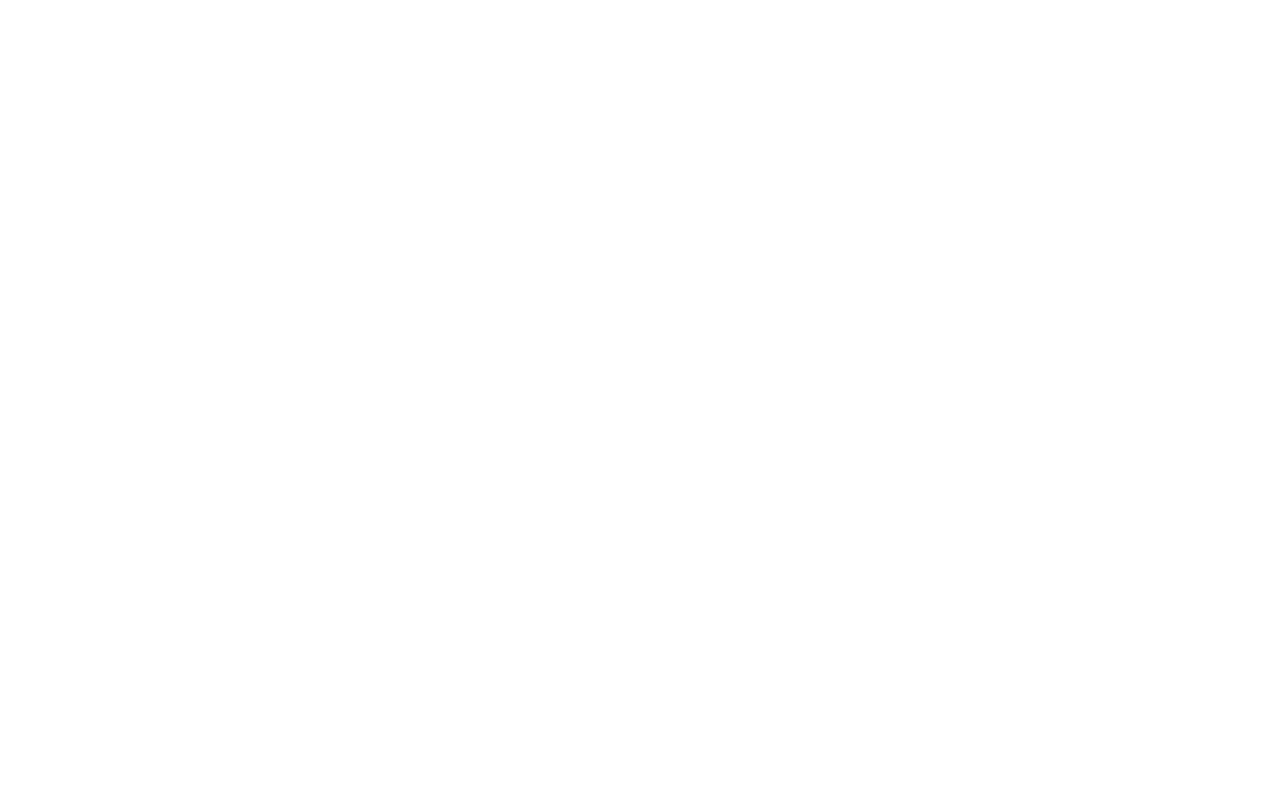
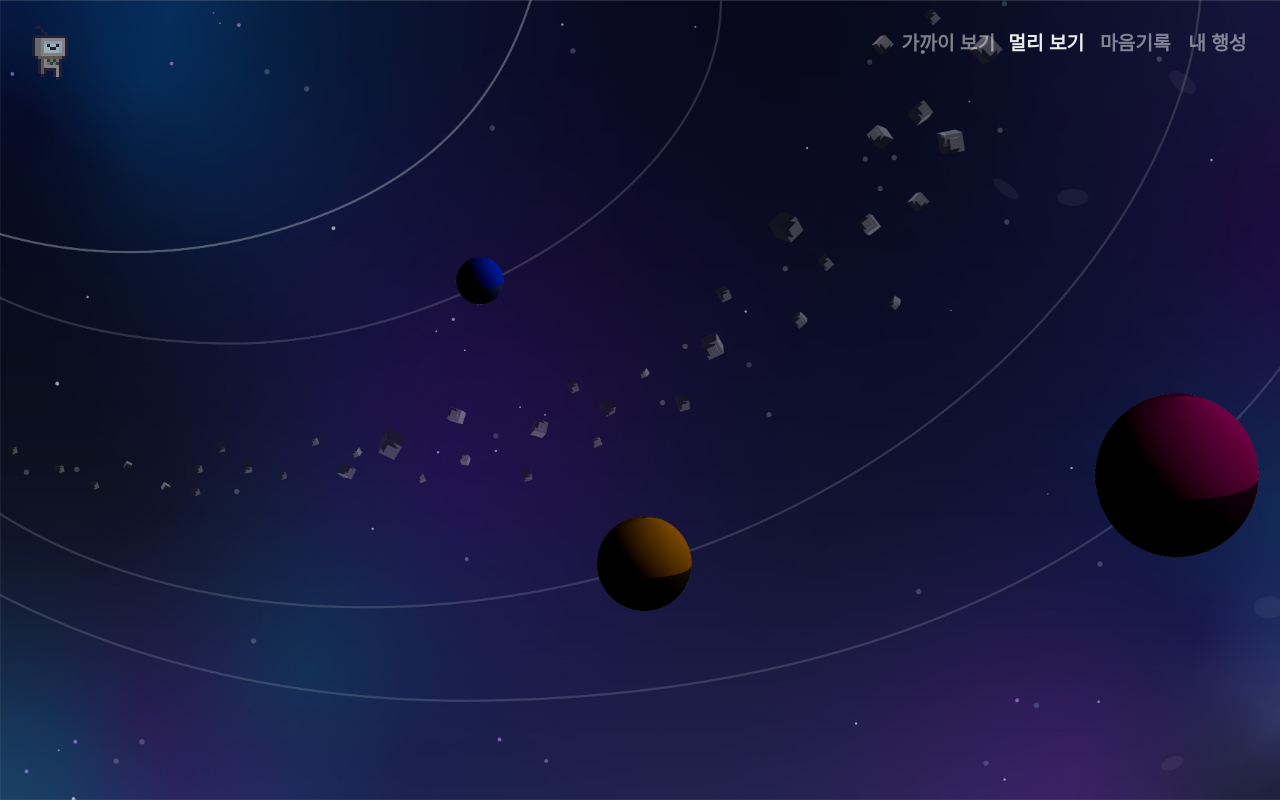
Before and after one commit to SpaceOfMind/SpaceOfMind-Front, a React (Create React App) app: page /away in a window 1280 px wide. Before the commit this address had no page. Built offline with nearby package versions, Linux system fonts and the light colour scheme; the HTML template or start-up script is replaced by a standard one; a web font is replaced by a local one.

Commit message:
feat: away page and navigate a bit

```diff
--- a/src/App.js
+++ b/src/App.js
@@ -11,6 +11,7 @@
 import { CookiesProvider } from 'react-cookie';
 import Archive from './pages/Archive/Archive';
 import Around from './pages/Around/Around';
+import Away from './pages/Away/Away';
 
 function App() {
   return (
@@ -29,6 +30,7 @@
                     <Archive />
                   </Box>
                 } />
+              <Route path="/away" element={<Away />}/>
               <Route path="/login" element={<Authentication />} />
               <Route path="/signUp" element={<SignUp />} />
             </Routes>
--- a/src/pages/Around/Around.js
+++ b/src/pages/Around/Around.js
@@ -51,6 +51,10 @@
   const moveToArchivePage = async () => {
     fetchData().then(() => navigate('/archive'));
   };
+
+  const moveToAwayPage = () => {
+    navigate('/away');
+  }
 
   const fetchData = async () => {
     try {
@@ -160,6 +164,7 @@
               transform: 'scale(1.1)',
               bg: 'whiteAlpha.200',
             }}
+            onClick={moveToAwayPage}
           >
             멀리 보기
           </Button>
--- /dev/null
+++ b/src/pages/Away/Away.js
@@ -0,0 +1,121 @@
+import React from "react";
+import {
+    Box,
+    Button,
+    Flex,
+    Image
+} from '@chakra-ui/react';
+import { useNavigate } from 'react-router-dom';
+import './Away.scss';
+
+const Away = () => {
+
+    const navigate = useNavigate();
+
+    const moveToArchivePage = () => {
+        navigate('/archive')
+    };
+
+    const moveToAroundPage = () => {
+        navigate('/')
+    }
+
+    return (
+        <Box
+            w="100%"
+            h="100vh"
+            bgImage="/backgrounds/background_far.jpg"
+            bgSize="cover"
+            position='relative'
+        >
+            <Image // 로고 placeholder
+                position="absolute"
+                top={5}
+                left={5}
+                boxSize="60px"
+                src="/robot-run.gif"
+                cursor="pointer"
+            />
+            <Flex
+                position="absolute"
+                top={0}
+                right={0}
+                w="30%"
+                h="8%"
+                align="center"
+                justify="space-around"
+                m={3}
+                p={3}
+            >
+            <Button
+                color="whiteAlpha.600"
+                fontSize="1.2em"
+                bgColor="transparent"
+                _hover={{
+                    color: 'whiteAlpha.900',
+                    transform: 'scale(1.1)',
+                }}
+                _active={{
+                    color: 'whiteAlpha.900',
+                    transform: 'scale(1.1)',
+                    bg: 'whiteAlpha.200',
+                }}
+                onClick={moveToAroundPage}
+            >
+                가까이 보기
+            </Button>
+            <Button
+                color="whiteAlpha.900"      // 현재 위치하고 있는 메뉴
+                fontSize="1.2em"
+                bgColor="transparent"
+                _hover={{
+                    color: 'whiteAlpha.900',
+                    transform: 'scale(1.1)',
+                }}
+                _active={{
+                    color: 'whiteAlpha.900',
+                    transform: 'scale(1.1)',
+                    bg: 'whiteAlpha.200',
+                }}
+            >
+                멀리 보기
+            </Button>
+            <Button
+                color="whiteAlpha.600"
+                fontSize="1.2em"
+                bgColor="transparent"
+                _hover={{
+                    color: 'whiteAlpha.900',
+                    transform: 'scale(1.1)',
+                }}
+                _active={{
+                    color: 'whiteAlpha.900',
+                    transform: 'scale(1.1)',
+                    bg: 'whiteAlpha.200',
+                }}
+                onClick={moveToArchivePage}
+            >
+                마음기록
+            </Button>
+            <Button
+                color="whiteAlpha.600"
+                fontSize="1.2em"
+                bgColor="transparent"
+                _hover={{
+                color: 'whiteAlpha.900',
+                transform: 'scale(1.1)',
+                }}
+                _active={{
+                color: 'whiteAlpha.900',
+                transform: 'scale(1.1)',
+                bg: 'whiteAlpha.200',
+                }}
+            >
+                내 행성
+            </Button>
+            </Flex>
+        </Box>
+    );
+};
+
+export default Away;
```
Also changed, not shown: public/backgrounds/background_far.jpg (added), src/pages/Away/Away.scss (added).
